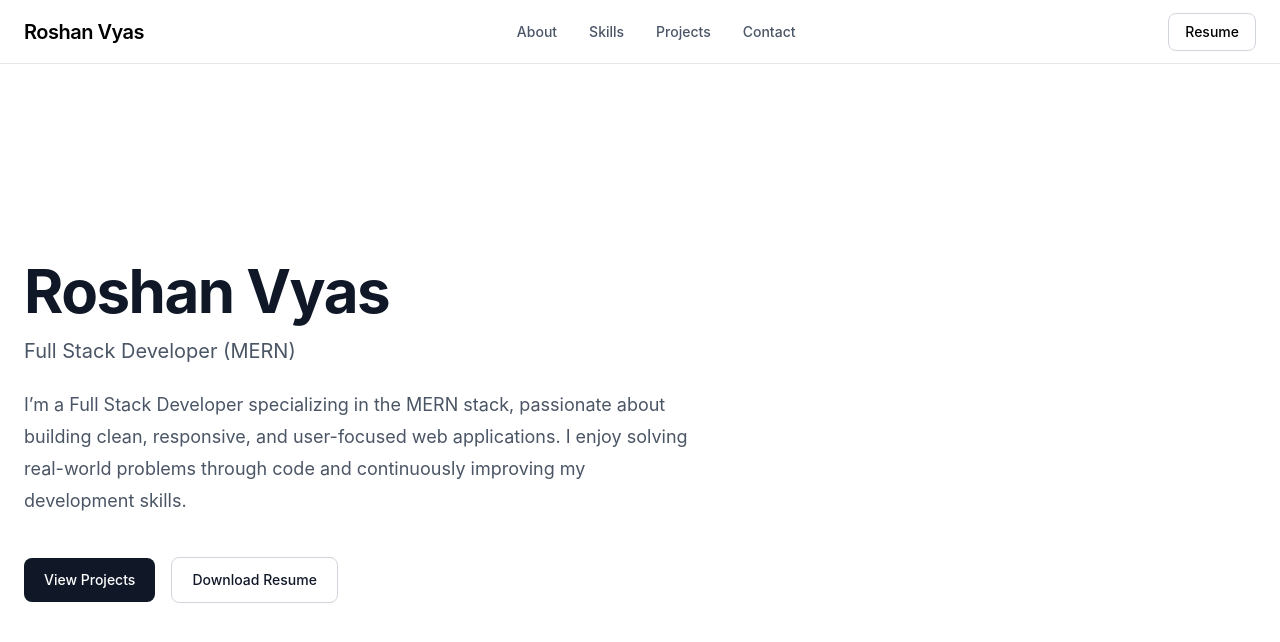
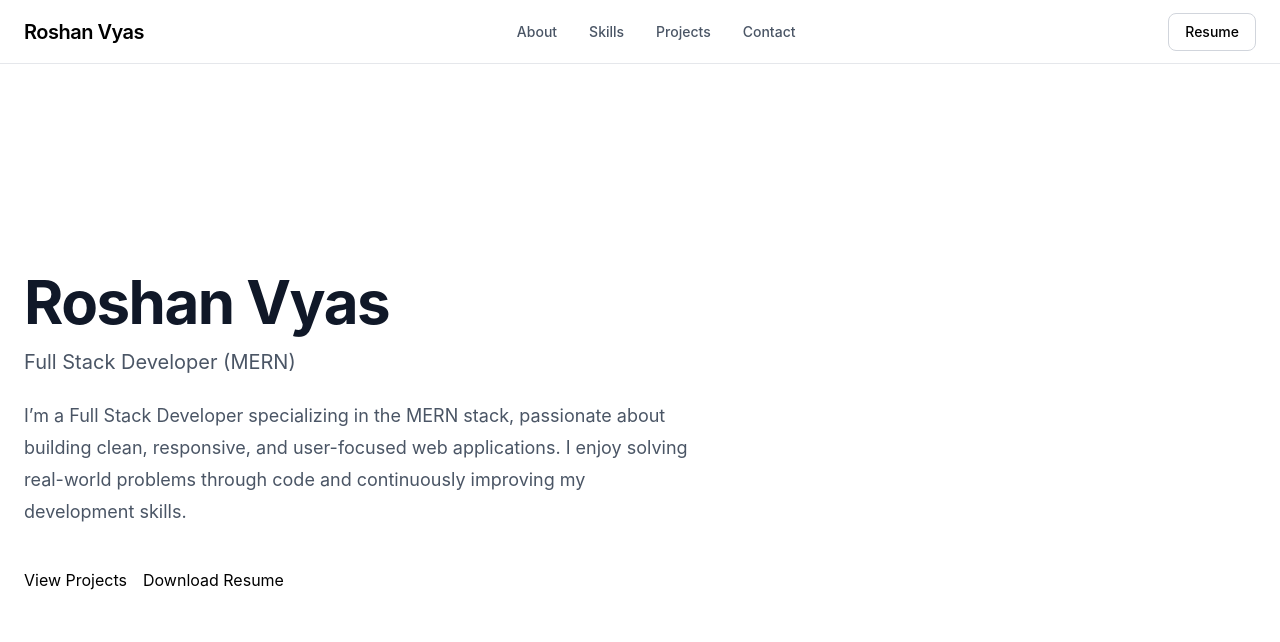
Before and after one commit to roshan-vyas-dev/roshan-portfolio, a React (Vite) app: page / in a window 1280 px wide. Shown: the top 642 px of the page. Built offline with nearby package versions, Linux system fonts and the light colour scheme.

Commit message:
refactor: create reusable button component

```diff
--- /dev/null
+++ b/src/components/Button.jsx
@@ -0,0 +1,9 @@
+function Button({ children, variant = "primary" }) {
+  return (
+    <button>
+      {children}
+    </button>
+  );
+}
+
+export default Button;
--- a/src/sections/Hero.jsx
+++ b/src/sections/Hero.jsx
@@ -1,4 +1,5 @@
 import Container from "../components/Container";
+import Button from "../components/Button";
 
 function Hero() {
     return (
@@ -25,13 +26,13 @@ function Hero() {
 
                     {/* two buttons */}
                     <div className="mt-10 flex items-center gap-4">
-                        <button className="rounded-lg bg-gray-900 px-5 py-3 text-sm font-medium text-white transition-colors hover:bg-gray-800">
+                        <Button>
                             View Projects
-                        </button>
+                        </Button>
 
-                        <button className="rounded-lg border border-gray-300 px-5 py-3 text-sm font-medium text-gray-900 transition-colors hover:bg-gray-100">
+                        <Button variant="secondary">
                             Download Resume
-                        </button>
+                        </Button>
                     </div>
 
                 </div>
```
